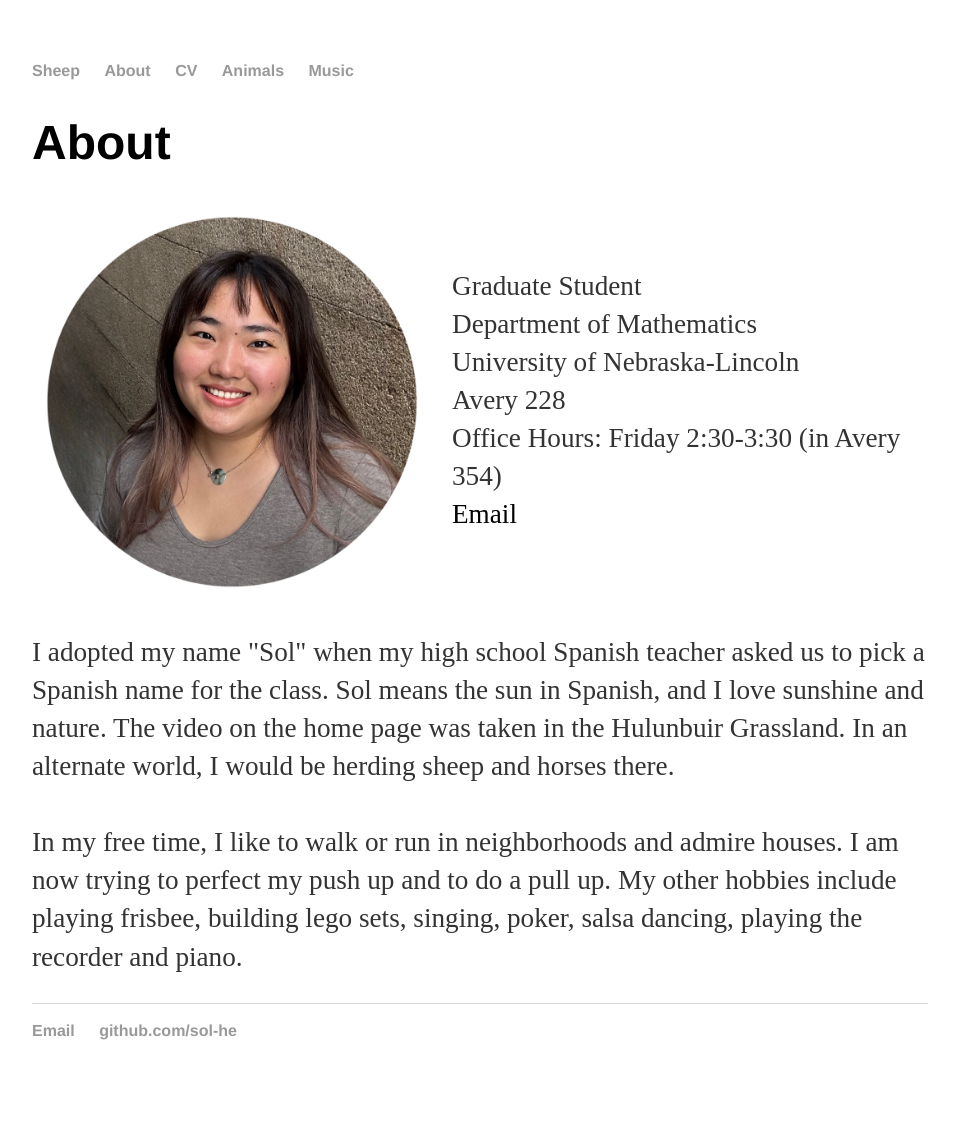
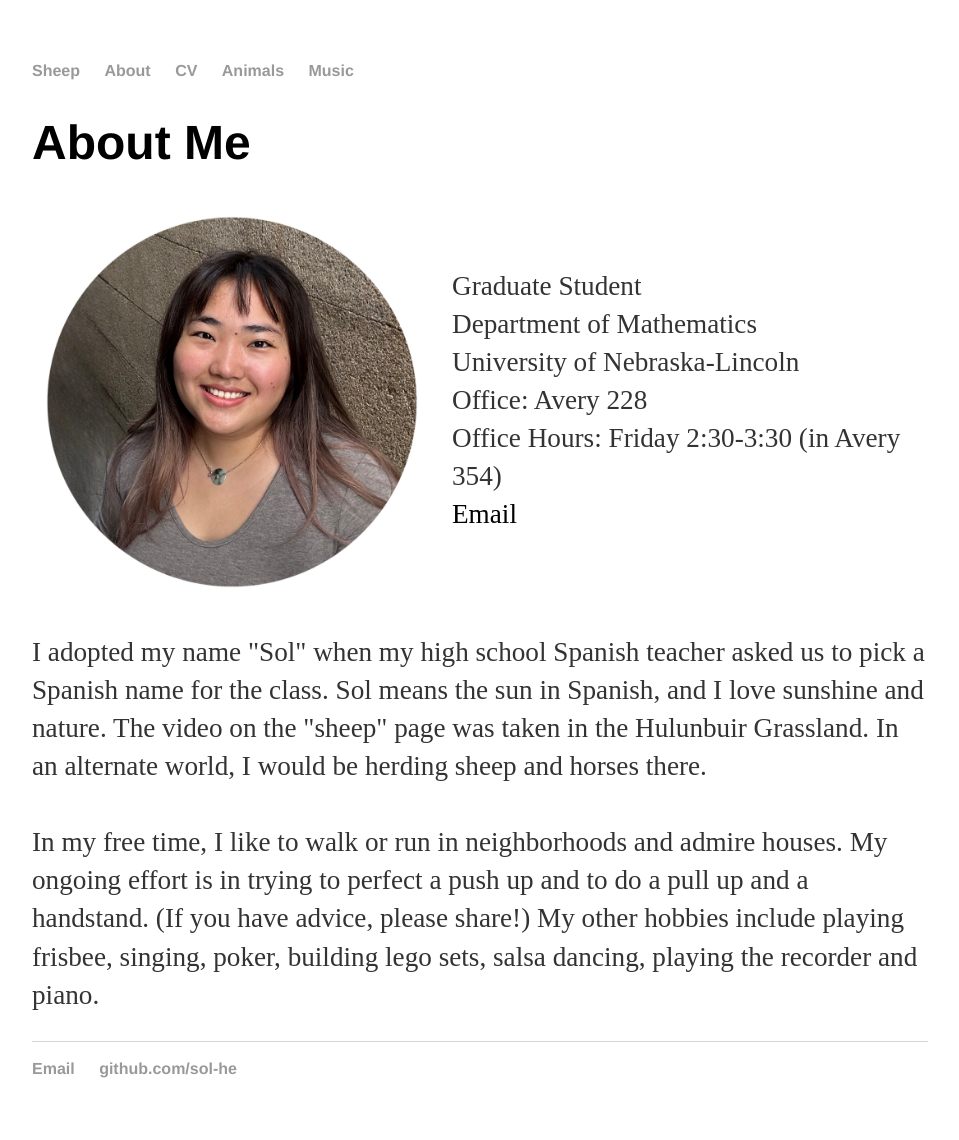
Before and after one commit to sol-he/sol-he.github.io, a Jekyll site: the page built from about/index.html, in a window 1280 px wide. Shown: the whole page, without its empty margins (160-1119 px from the left). Built offline with Jekyll 4.4.1, drawn with Linux system fonts in a browser that asks for light colours; before the commit the page ends 1102 px from its top, so only the background shows below that.

Commit message:
text edit

```diff
--- a/about/index.html
+++ b/about/index.html
@@ -4,7 +4,7 @@ title: About Sol He
 ---
 
 		<div class="about">
-			<h1>About</h1>
+			<h1>About Me</h1>
 
 			<div class="horizontal">
 			<a target="_blank" href="/animals/profile.JPG">
@@ -20,7 +20,7 @@ title: About Sol He
 				  <br>
 				  University of Nebraska-Lincoln
 				  <br>
-				  Avery 228
+				  Office: Avery 228
 				  <br>
 				  Office  Hours: Friday 2:30-3:30 (in Avery 354)
 				  <br>
@@ -49,16 +49,17 @@ title: About Sol He
 			<p>
 				I adopted my name "Sol" when my high school Spanish teacher
 				asked us to pick a Spanish name for the class. Sol means the sun
-				in Spanish, and I love sunshine and nature. The video on the home
+				in Spanish, and I love sunshine and nature. The video on the "sheep"
 				page was taken in the Hulunbuir Grassland. In an alternate world,
 				I would be herding sheep
 				and horses there.
 				<br>
 				<br>
 				In my free time, I like to walk or run in neighborhoods and admire houses.
-				I am now trying to perfect my push up and to do a pull up.
-				My other hobbies include playing frisbee, building lego sets,
-				singing, poker, salsa dancing, playing the recorder and piano.
+				My ongoing effort is in trying to perfect a push up and to do a pull up and a handstand.
+				(If you have advice, please share!)
+				My other hobbies include playing frisbee,
+				singing, poker, building lego sets, salsa dancing, playing the recorder and piano.
 
 
 			</p>
```
Also changed, not shown: cv/index.html (+4 -4 lines).
